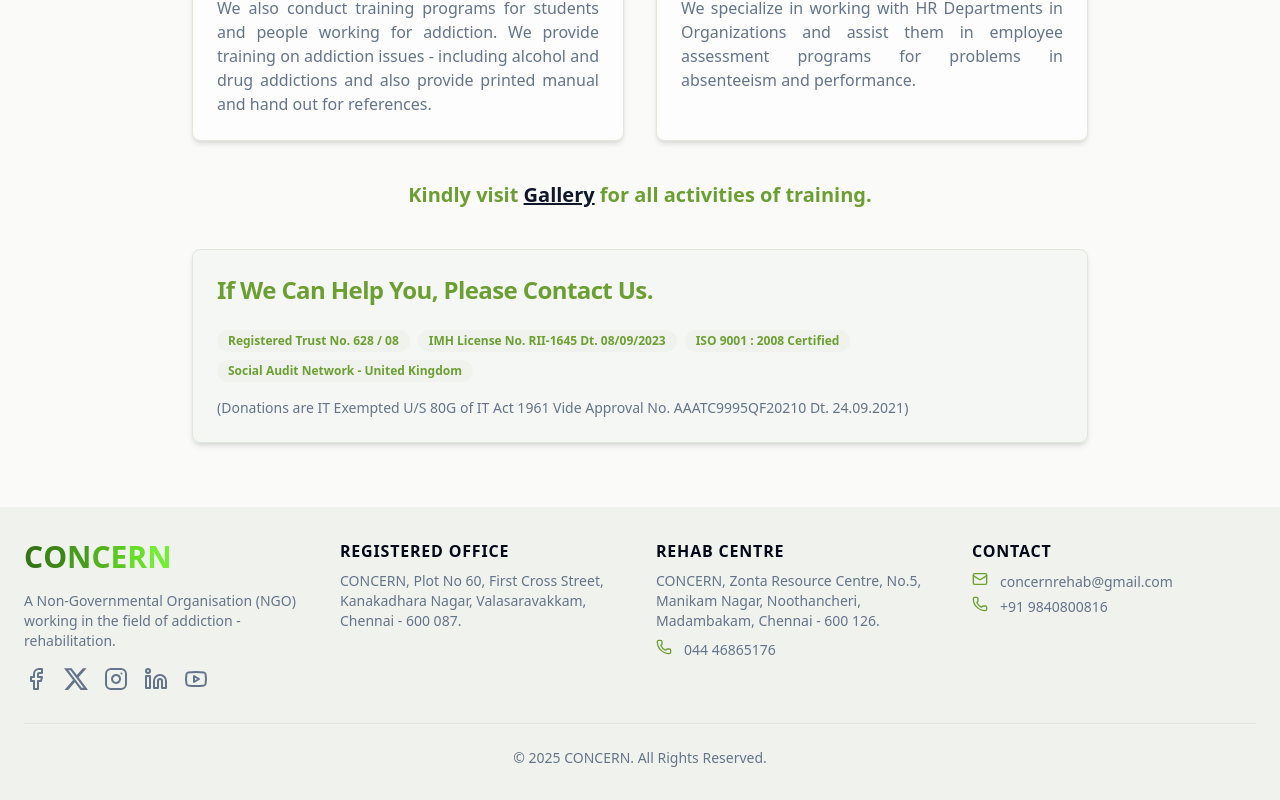
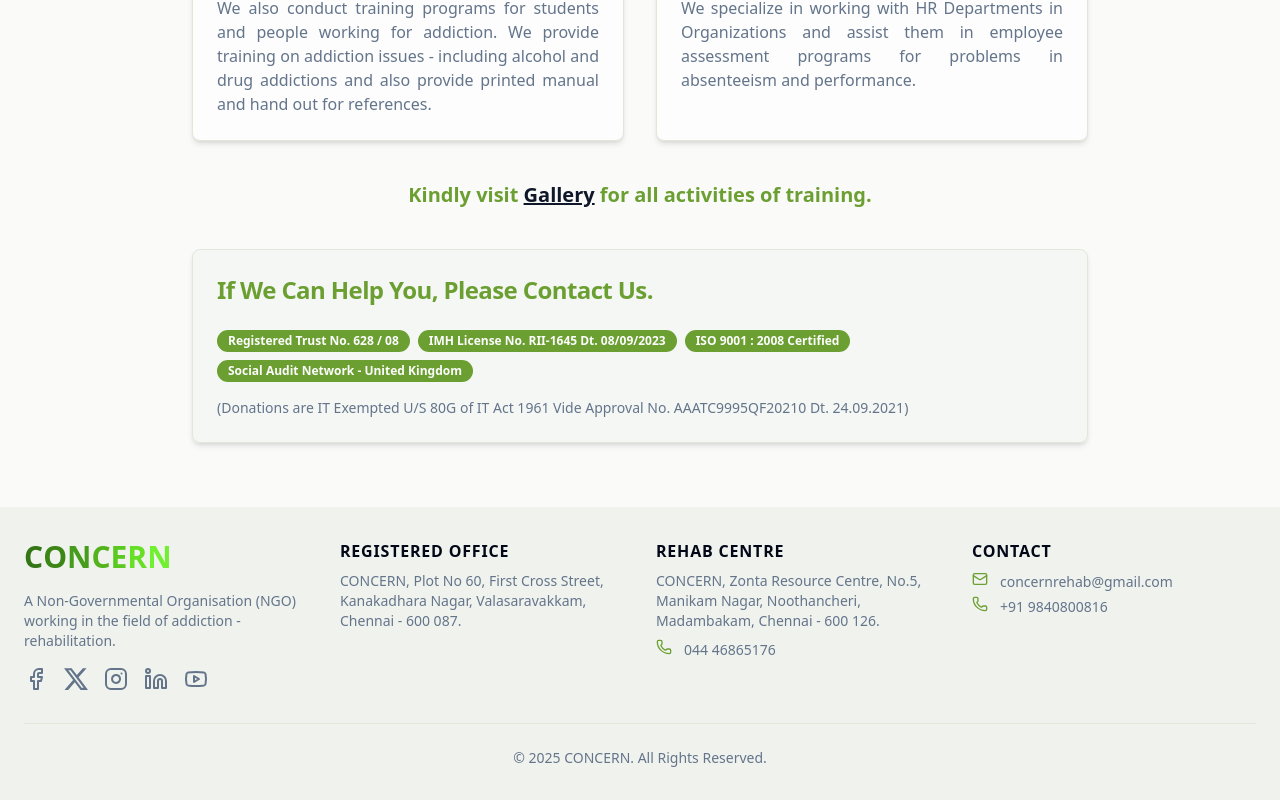
Before and after one commit to tanishpoddar/Concern-Website, a Next.js app: page /training in a window 1280 px wide. Shown: the part 992-1792 px from the top of the page. Built offline with nearby package versions, Linux system fonts and the light colour scheme.

Commit message:
changed-code-files

```diff
--- a/src/app/training/page.tsx
+++ b/src/app/training/page.tsx
@@ -105,10 +105,10 @@
             </CardHeader>
             <CardContent className="space-y-2 text-muted-foreground">
                 <div className="flex flex-wrap gap-2">
-                <Badge variant="secondary">Registered Trust No. 628 / 08</Badge>
-                <Badge variant="secondary">IMH License No. RII-1645 Dt. 08/09/2023</Badge>
-                <Badge variant="secondary">ISO 9001 : 2008 Certified</Badge>
-                <Badge variant="secondary">Social Audit Network - United Kingdom</Badge>
+                <Badge variant="default">Registered Trust No. 628 / 08</Badge>
+                <Badge variant="default">IMH License No. RII-1645 Dt. 08/09/2023</Badge>
+                <Badge variant="default">ISO 9001 : 2008 Certified</Badge>
+                <Badge variant="default">Social Audit Network - United Kingdom</Badge>
                 </div>
                 <p className="pt-2 text-sm text-justify">
                 (Donations are IT Exempted U/S 80G of IT Act 1961 Vide Approval No. AAATC9995QF20210 Dt. 24.09.2021)
```
